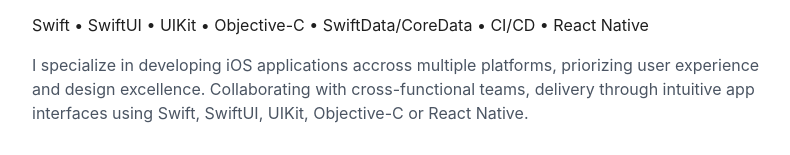
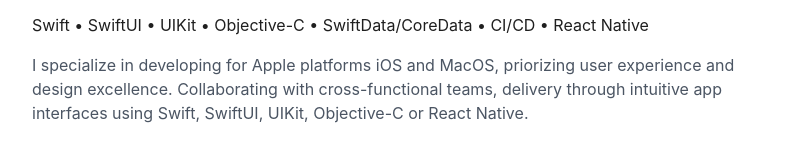
Before and after one commit to didisouzacosta/personal-site, an Astro site: page / in a window 1280 px wide. Shown: the part 274-429 px from the top of the page, without its empty margins (240-1030 px from the left). Built offline with nearby package versions, Linux system fonts and the light colour scheme; Astro itself is replaced by a stand-in of ours.

Commit message:
Update descriptions

```diff
--- a/src/components/AboutMe.astro
+++ b/src/components/AboutMe.astro
@@ -28,7 +28,7 @@ import Projects from './Projects.astro';
 			</p>
 
 			<p>
-				I specialize in developing iOS applications accross multiple platforms, priorizing user experience and design excellence. Collaborating with cross-functional teams, delivery through intuitive app interfaces using Swift, SwiftUI, UIKit, Objective-C or React Native.
+				I specialize in developing for Apple platforms iOS and MacOS, priorizing user experience and design excellence. Collaborating with cross-functional teams, delivery through intuitive app interfaces using Swift, SwiftUI, UIKit, Objective-C or React Native.
 			</p>
 
 			<p id="social">
```
